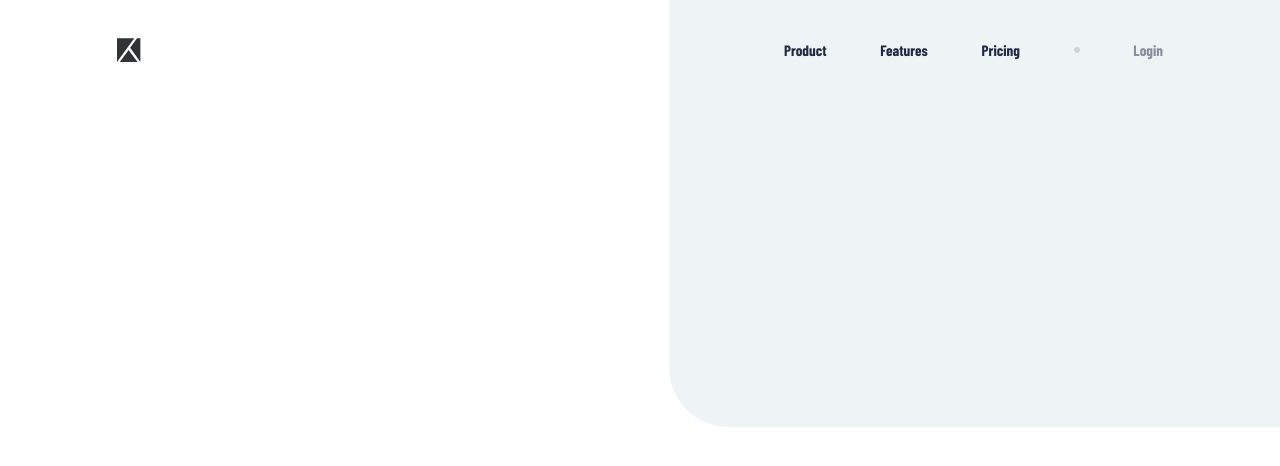
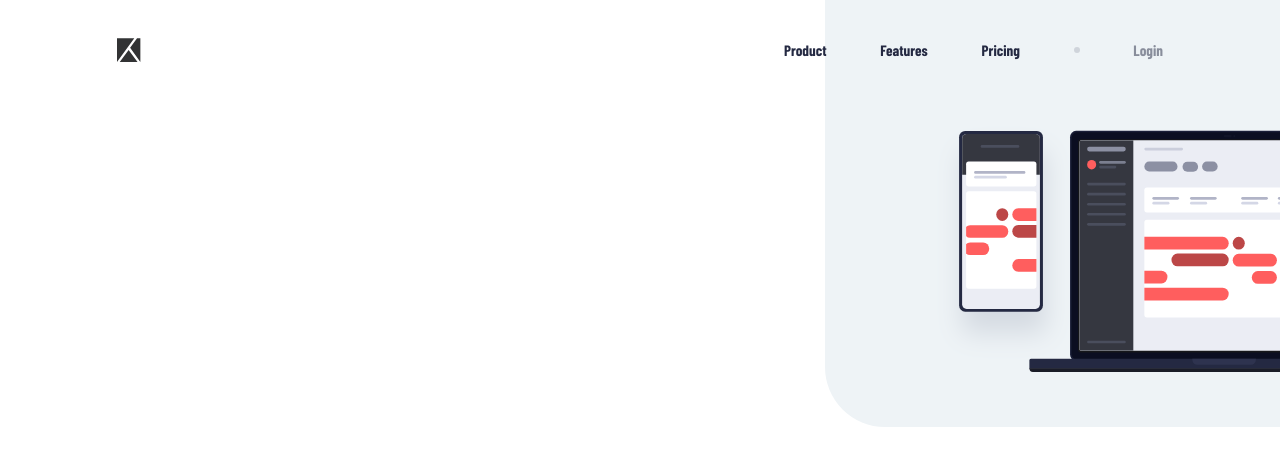
Before and after one commit to acmahaja/project-tracking-intro-component, a Next.js app: page / in a window 1280 px wide. Shown: the top 466 px of the page. Built offline with nearby package versions, Linux system fonts and the light colour scheme.

Commit message:
Added device illustration for mobile view

```diff
--- a/src/pages/index.js
+++ b/src/pages/index.js
@@ -1,9 +1,9 @@
-import Head from 'next/head'
-import {main, rectangle} from '@/styles/Home.module.css'
-import Navbar from '@/components/Navbar'
+import Head from "next/head";
+import Image from "next/image";
+import { main, rectangle, welcomeSection } from "@/styles/Home.module.css";
+import Navbar from "@/components/Navbar";
 
 export default function Home() {
-
   return (
     <>
       <Head>
@@ -13,14 +13,21 @@ export default function Home() {
       </Head>
       <main className={main}>
         <div className={rectangle}></div>
+        <section className={welcomeSection}>
+          <div id="supportinIllustration">
+            <Image src="/illustration-devices.svg" alt="Logo" width={482} height={246} priority />
+          </div>
+          <div></div>
+
+        </section>
         <Navbar />
       </main>
     </>
-  )
+  );
 }
 
-
-{/* <Head>
+{
+  /* <Head>
 <title></title>
 <meta name="description" content="Generated by create next app" />
 </Head>
@@ -127,4 +134,5 @@ export default function Home() {
     </p>
   </a>
 </div>
-</main> */}
+</main> */
+}
--- a/src/styles/Home.module.css
+++ b/src/styles/Home.module.css
@@ -4,11 +4,13 @@
   display: flex;
   flex-direction: column;
   align-items: center;
+  overflow: clip;
+  position: relative;
 }
 
-.rectangle{
+.rectangle {
   height: 425px;
-  width: calc(50%);
+  width: calc(50% - 15px);
 
   background: hsla(204, 32%, 95%, 1);
 
@@ -16,19 +18,25 @@
   z-index: -1;
 
   border-radius: 0px 0px 0px 60px;
-  right: -15px;
+  right: 0px;
 }
 
-@media only screen and (min-width: 650px) {
+.welcomeSection {
+  display: flex;
+  flex-direction: column;
+  position: absolute;
+  top: 126px;
+  right: -139px;
+}
 
-  .rectangle{
+@media only screen and (min-width: 550px) {
+  .rectangle {
     height: 427px;
-    width: calc(50% - 14px);
+    width: calc(65%);
+    max-width: 455px;
 
     border-radius: 0px 0px 0px 60px;
-    right: -15px;
   }
-
 }
 
 @media only screen and (min-width: 1440px) {
@@ -36,12 +44,9 @@
     width: 1440px;
   }
 
-  .rectangle{
-    height: 427px;
-    width: calc(50%);
-
+  .rectangle {
+    max-width: calc(50%);
     border-radius: 0px 0px 0px 60px;
     right: -15px;
   }
-
 }
--- a/src/styles/Menu.module.css
+++ b/src/styles/Menu.module.css
@@ -51,7 +51,7 @@
   opacity: 0.5;
 }
 
-@media only screen and (min-width: 650px) {
+@media only screen and (min-width: 550px) {
   .menu{
     display: none;
   }
--- a/src/styles/Navbar.module.css
+++ b/src/styles/Navbar.module.css
@@ -17,7 +17,7 @@
   display: none;
 }
 
-@media only screen and (min-width: 650px) {
+@media only screen and (min-width: 550px) {
   .hamburger {
     display: none;
   }
--- a/src/styles/globals.css
+++ b/src/styles/globals.css
@@ -19,6 +19,8 @@ html, body, #__next{
   width: 100%;
   font-family: 18px;
   font-family: 'Barlow Condensed', sans-serif;
+  overflow: clip;
+
 }
 
 #__next {
```
